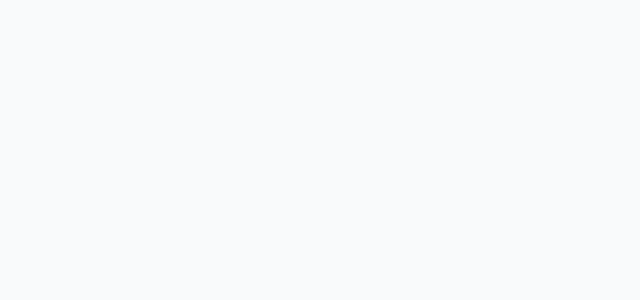
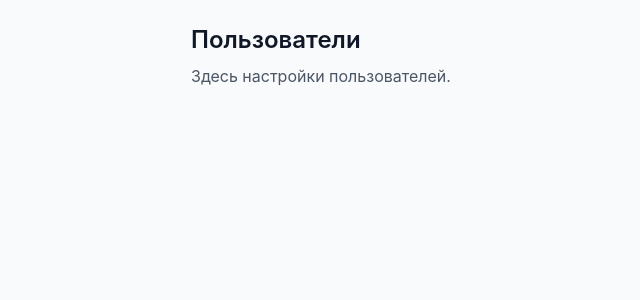
Before and after one commit to Burbitskaya/headless-menu, a React (Vite) app: page /users in a window 1280 px wide. Shown: the top 300 px of the page, without its empty margins (97-737 px from the left). Built offline with nearby package versions, Linux system fonts and the light colour scheme.

Commit message:
reconfig pages

```diff
--- a/src/pages/HomePage.tsx
+++ b/src/pages/HomePage.tsx
@@ -1,3 +1,10 @@
  export function HomePage() {
-    return<></>;
- }
+    return (
+    <section>
+      <h1 className="text-2xl font-semibold text-gray-900">Главная</h1>
+      <p className="mt-2 text-gray-600">
+        Это главная страница приложения.
+      </p>
+    </section>
+  );
+}
--- /dev/null
+++ b/src/pages/ReportsPage.tsx
@@ -0,0 +1,7 @@
+export function ReportsPage() {
+  return (
+    <section>
+      <h1 className="text-2xl font-semibold text-gray-900">Отчёты</h1>
+    </section>
+  );
+}
--- a/src/pages/UsersPage.tsx
+++ b/src/pages/UsersPage.tsx
@@ -1,3 +1,10 @@
  export function UsersPage() {
-    return<></>;
+    return (
+    <section>
+      <h1 className="text-2xl font-semibold text-gray-900">Пользователи</h1>
+      <p className="mt-2 text-gray-600">
+        Здесь настройки пользователей.
+      </p>
+    </section>
+  );
  }
```
